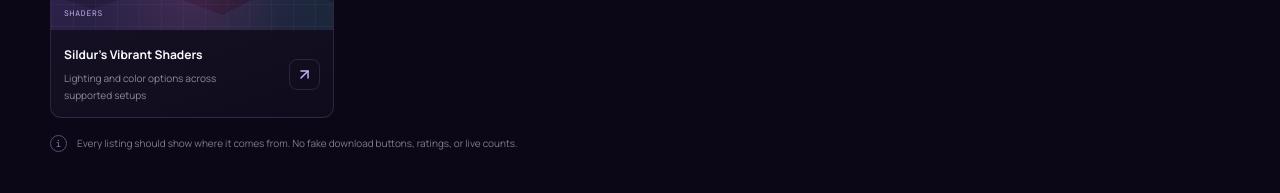
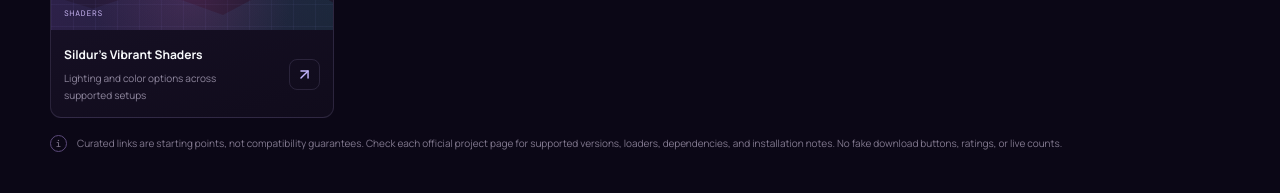
Before and after one commit to mmatinghaffari1390-create/MineKage, a React (Vite) app: page / in a window 1280 px wide. Shown: the part 3260-3453 px from the top of the page. Built offline with nearby package versions, Linux system fonts and the light colour scheme; no server answers.

Commit message:
Clarify compatibility limits of curated catalogue links

```diff
--- a/src/App.tsx
+++ b/src/App.tsx
@@ -32,7 +32,7 @@
     viewAll: 'View all', featured: 'FEATURED DESTINATIONS', curated: 'CURATED DISCOVERY',
     java: 'JAVA EDITION', bedrock: 'BEDROCK', survival: 'SURVIVAL', creative: 'CREATIVE',
     adventure: 'ADVENTURE', minigames: 'MINIGAMES', trusted: 'SOURCE-FIRST PICKS',
-    trustSub: 'Every listing should show where it comes from. No fake download buttons, ratings, or live counts.',
+    trustSub: 'Curated links are starting points, not compatibility guarantees. Check each official project page for supported versions, loaders, dependencies, and installation notes. No fake download buttons, ratings, or live counts.',
     members: 'COMMUNITY', account: 'Account features need backend setup',
     accountSub: 'Sign-in, profiles, and friendships need a configured authentication provider and database before they can work.',
     signIn: 'Account setup required', footer: 'A community project for the love of Minecraft.',
@@ -60,7 +60,7 @@
     viewAll: 'مشاهده همه', featured: 'مقصدهای منتخب', curated: 'اکتشاف گزینش‌شده',
     java: 'نسخه جاوا', bedrock: 'بدراک', survival: 'بقا', creative: 'خلاقانه',
     adventure: 'ماجراجویی', minigames: 'مینی‌گیم', trusted: 'منبع در اولویت',
-    trustSub: 'هر مورد باید منبع مشخص داشته باشد؛ بدون دکمه دانلود، امتیاز یا آمار زنده ساختگی.',
+    trustSub: 'پیوندهای منتخب فقط نقطه شروع‌اند و سازگاری را تضمین نمی‌کنند. نسخه‌های پشتیبانی‌شده، لودر، وابستگی‌ها و راهنمای نصب را در صفحه رسمی هر پروژه بررسی کن؛ بدون دکمه دانلود، امتیاز یا آمار زنده ساختگی.',
     members: 'جامعه', account: 'امکانات حساب به تنظیم سرویس پشتیبان نیاز دارند',
     accountSub: 'ورود، پروفایل و دوستی‌ها پس از اتصال امن سرویس احراز هویت و پایگاه داده فعال می‌شوند.',
     signIn: 'نیازمند تنظیم حساب', footer: 'پروژه‌ای اجتماعی برای عشق به ماینکرفت.',
```
